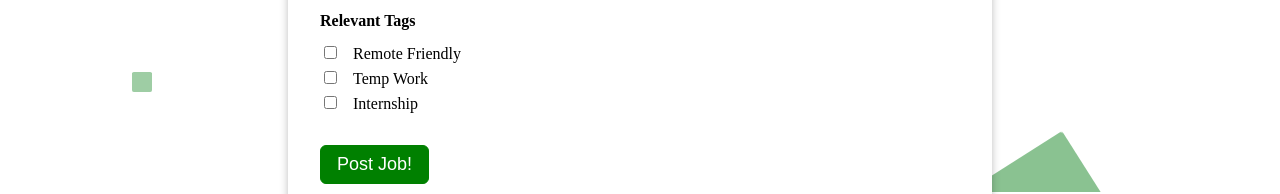
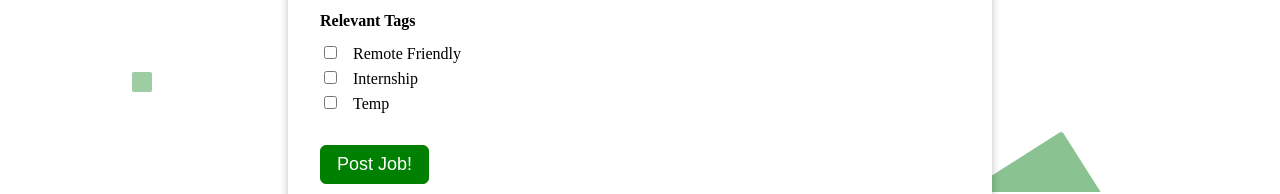
Before and after one commit to patrickstracey/resumebuilders, a Vue app: page /newjob in a window 1280 px wide. Shown: the part 624-818 px from the top of the page. Built offline with nearby package versions, Linux system fonts and the light colour scheme.

Commit message:
update attribute data

```diff
--- a/src/_mock/jobs.js
+++ b/src/_mock/jobs.js
@@ -4,7 +4,7 @@ export const JAWBS = [
     company: "Starbucks",
     title: "Marketing Coordinator",
     description: "Social media and stuff",
-    attributes: ["Temp Work"],
+    attributes: ["Temp"],
     category: "Marketing",
     created: new Date(),
     url: "https://google.com",
@@ -14,7 +14,7 @@ export const JAWBS = [
     company: "Starbucks",
     title: "Marketing Coordinator",
     description: "Social media and stuff",
-    attributes: ["Remote Friendly", "Temp Work"],
+    attributes: ["Remote Friendly", "Temp"],
     category: "Marketing",
     created: new Date(),
   },
--- a/src/components/create/NewOppForm.vue
+++ b/src/components/create/NewOppForm.vue
@@ -65,16 +65,6 @@
       </div>
       <div>
         <input
-          id="att-temp"
-          name="opp-attribute"
-          type="checkbox"
-          value="temp"
-          v-model="oppAttributes"
-        />
-        <label for="att-temp">Temp Work</label>
-      </div>
-      <div>
-        <input
           id="att-internship"
           name="opp-attribute"
           type="checkbox"
@@ -82,6 +72,16 @@
           v-model="oppAttributes"
         />
         <label for="att-internship">Internship</label>
+      </div>
+      <div>
+        <input
+          id="att-temp"
+          name="opp-attribute"
+          type="checkbox"
+          value="temp"
+          v-model="oppAttributes"
+        />
+        <label for="att-temp">Temp</label>
       </div>
     </div>
     <div>
--- a/src/components/detail/JobDetail.vue
+++ b/src/components/detail/JobDetail.vue
@@ -12,7 +12,7 @@
           {{ attribute }}
           <span v-if="attribute === 'Remote Friendly'">🌎</span>
           <span v-else-if="attribute === 'Internship'">🎓</span>
-          <span v-else-if="attribute === 'Temp Work'">⌚</span>
+          <span v-else-if="attribute === 'Temp'">⌚</span>
         </p>
       </div>
     </div>
```
